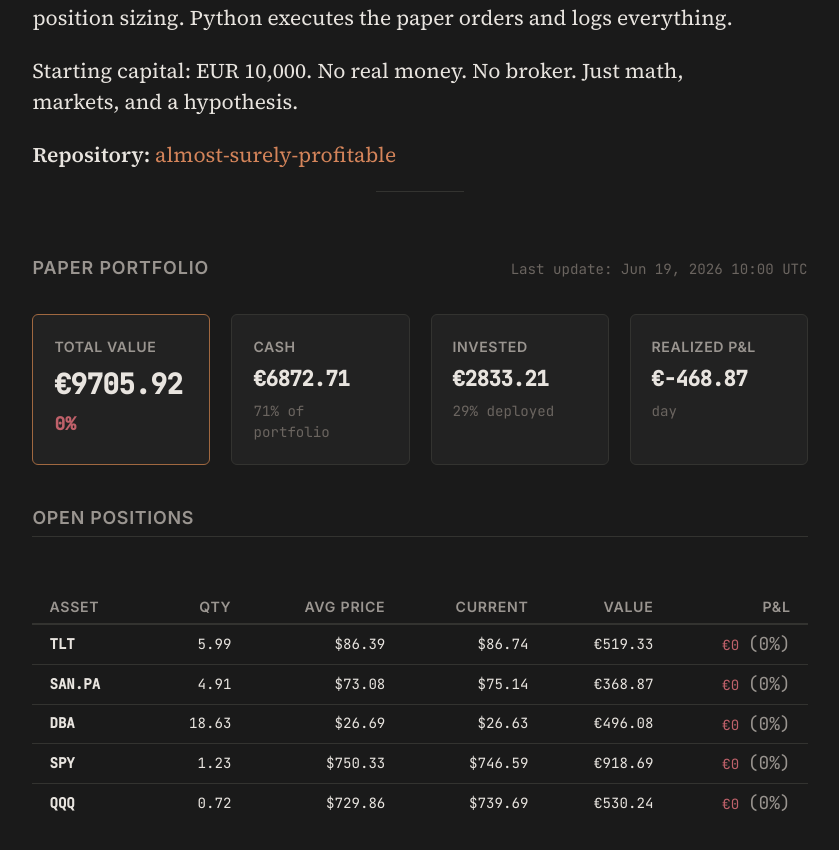
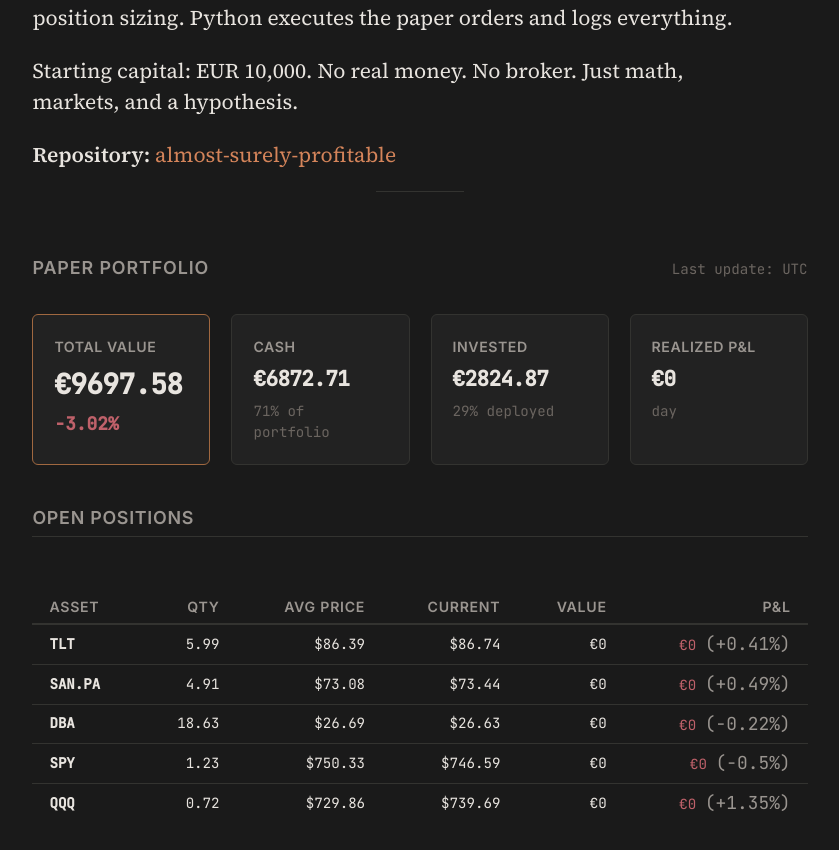
Before and after one commit to Alm0stSurely/alm0stsurely.github.io, a Jekyll site: the page built from trading.md, in a window 1280 px wide and 900 px high, scrolled down 854 px. Shown: the top 850 px of the window, without its empty margins (220-1059 px from the left). Built offline with Jekyll 4.4.1, drawn with Linux system fonts in a browser that asks for light colours.

```diff
--- a/_data/portfolio.json
+++ b/_data/portfolio.json
@@ -1,49 +1,51 @@
 {
-  "last_updated": "2026-06-19T10:00:00",
-  "total_value": 9705.92,
+  "date": "2026-06-19",
+  "total_value": 9697.58,
   "cash": 6872.71,
-  "total_realized_pnl": -468.87,
-  "num_positions": 5,
+  "positions_value": 2824.87,
+  "total_return_pct": -3.02,
+  "realized_pnl": -468.87,
+  "unrealized_pnl": 5.22,
   "positions": [
     {
       "ticker": "TLT",
       "quantity": 5.99,
       "avg_price": 86.39,
       "current_price": 86.74,
-      "market_value": 519.33,
-      "unrealized_pnl_pct": 0.41
+      "value": 519.33,
+      "pnl_pct": 0.41
     },
     {
       "ticker": "SAN.PA",
       "quantity": 4.91,
       "avg_price": 73.08,
-      "current_price": 75.14,
-      "market_value": 368.87,
-      "unrealized_pnl_pct": 2.82
+      "current_price": 73.44,
+      "value": 360.52,
+      "pnl_pct": 0.49
     },
     {
       "ticker": "DBA",
       "quantity": 18.63,
       "avg_price": 26.69,
       "current_price": 26.63,
-      "market_value": 496.08,
-      "unrealized_pnl_pct": -0.22
+      "value": 496.08,
+      "pnl_pct": -0.22
     },
     {
       "ticker": "SPY",
       "quantity": 1.23,
       "avg_price": 750.33,
       "current_price": 746.59,
-      "market_value": 918.69,
-      "unrealized_pnl_pct": -0.50
+      "value": 918.69,
+      "pnl_pct": -0.50
     },
     {
       "ticker": "QQQ",
       "quantity": 0.72,
       "avg_price": 729.86,
       "current_price": 739.69,
-      "market_value": 530.24,
-      "unrealized_pnl_pct": 1.35
+      "value": 530.24,
+      "pnl_pct": 1.35
     }
   ]
 }
```
Also changed, not shown: _trading_analysis.md (+61 -67 lines).
